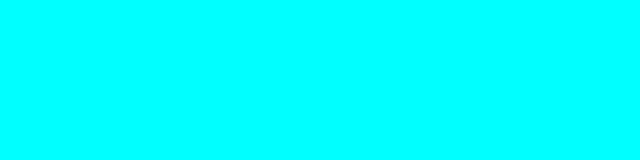
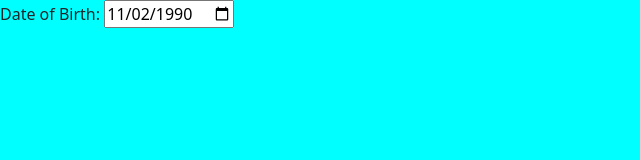
Before and after one commit to NoahKise/galactic-age-calculator, a website built with webpack: page src/index.html in a window 1280 px wide. Shown: the whole page, without its empty margins (0-640 px from the left). Built offline with nearby package versions, Linux system fonts and the light colour scheme.

Commit message:
add form to html

```diff
--- a/src/index.html
+++ b/src/index.html
@@ -1,8 +1,15 @@
 <!DOCTYPE html>
 <html>
-  <head>
-    <title>Super-Galactic Age Calculator</title>
-  </head>
-  <body>
-  </body>
+
+<head>
+  <title>Super-Galactic Age Calculator</title>
+</head>
+
+<body>
+  <form id="birthday">
+    <label for="birthday">Date of Birth:</label>
+    <input type="date" id="dateOfBirth" name="birthday" value="1990-11-02" min="0001-01-01" max="9999-12-31" />
+  </form>
+</body>
+
 </html>
```
